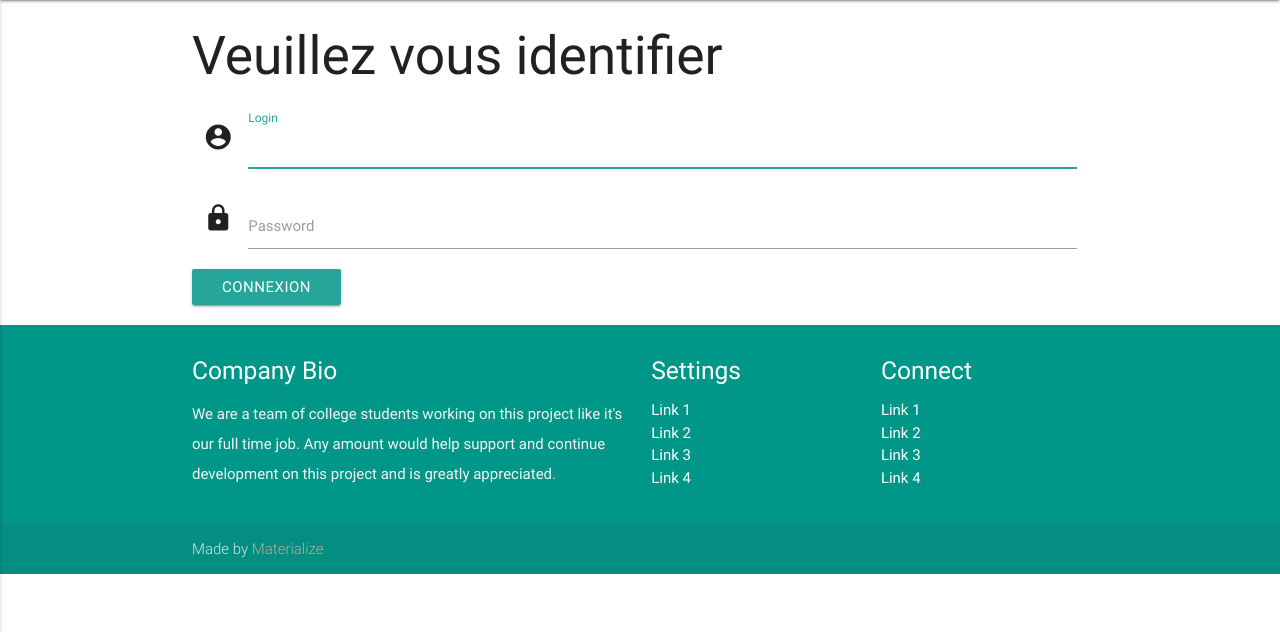
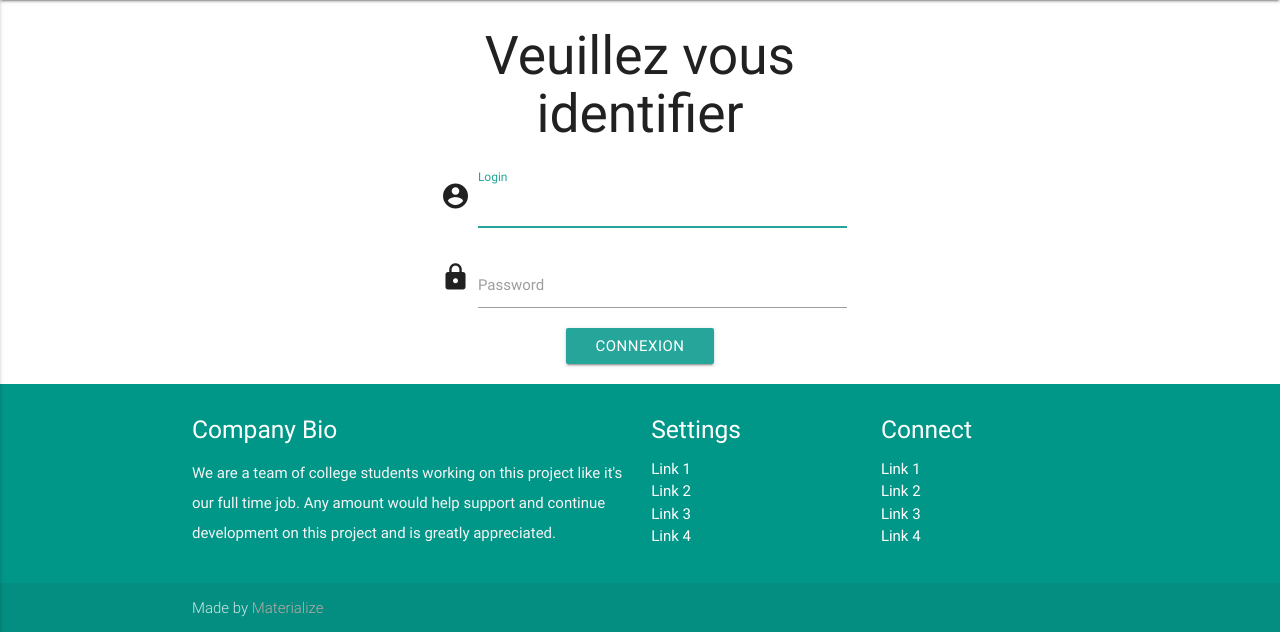
Before and after one commit to nasreddinebr/Projet, a PHP site: template views/signin.html.twig in a window 1280 px wide. Shown: the part 64-696 px from the top of the page. Run offline with PHP 8.4, Linux system fonts and the light colour scheme; the template is opened without the code that fills it, so the values that code supplies are empty; some libraries are stand-ins or nearby versions.

Commit message:
Center the elements of the page sign in

```diff
--- a/views/signin.html.twig
+++ b/views/signin.html.twig
@@ -2,13 +2,15 @@
 {% block title %}Connexion{% endblock %}
 {% block content %}
 	<div class="container">
-		<h2>Veuillez vous identifier</h2>
+
 		{% if error %}
 			<div class="card-panel red lighten-4">
 				<span class="red-text red darken-4"><strong>Nom d'utilisateur </strong> ou <strong>Mot de Pass</strong> incorecte!</span>
 			</div>
 		{% endif %}
 		<div class="row">
+		<div class="center">
+			<h2>Veuillez vous identifier</h2>
 			<form class="col s12" action="{{ path('login_check') }}" methode="post">
 				<div class="input-field col s12">
           			<i class="material-icons prefix">account_circle</i>
@@ -25,5 +27,6 @@
         		</div>
 			</form>
 		</div>
+		</div>
 	</div>
 {% endblock %}
--- a/web/css/blogStyle.css
+++ b/web/css/blogStyle.css
@@ -6,6 +6,10 @@
  * Made By MaterializeCSS.com
  */
 
+.center {
+	width: 50%;
+	margin: auto;
+}
 postTitle:hover, postTitle:focus {
 	text-decoration: none;
 }
```
